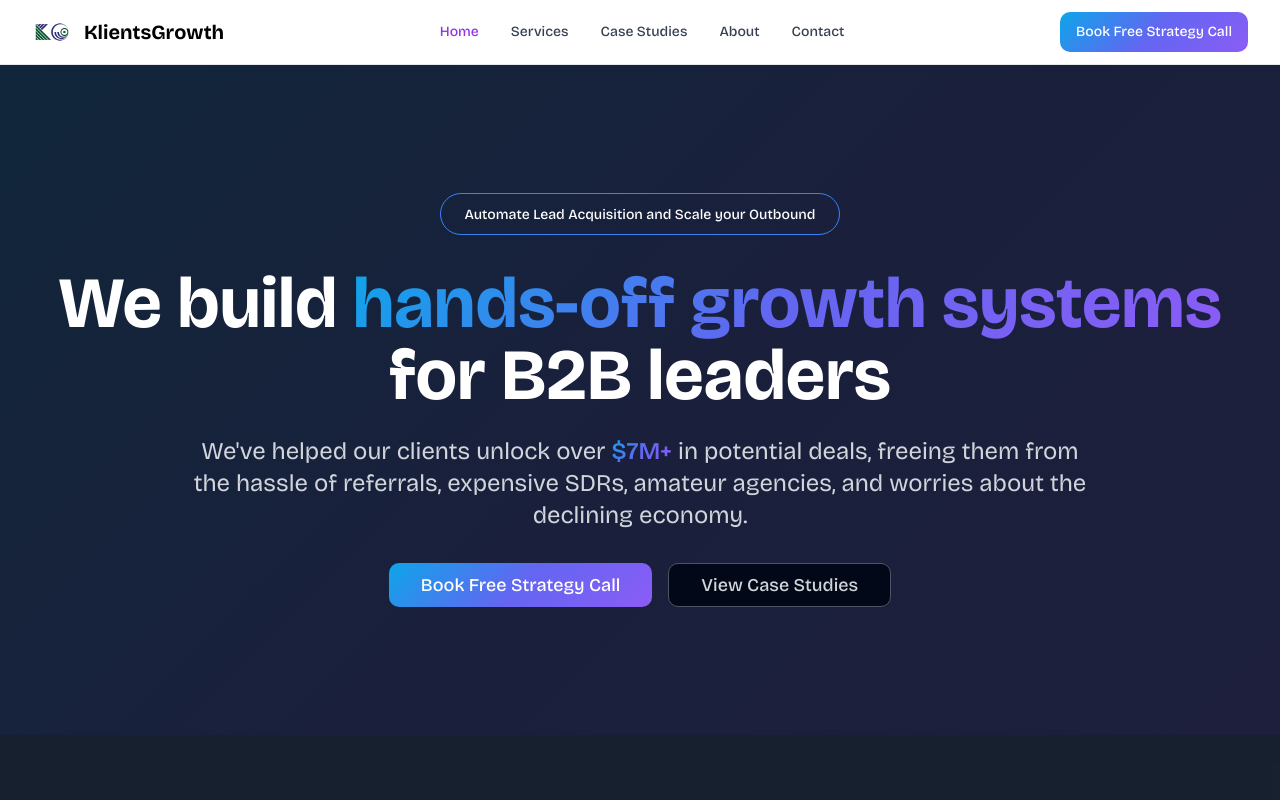
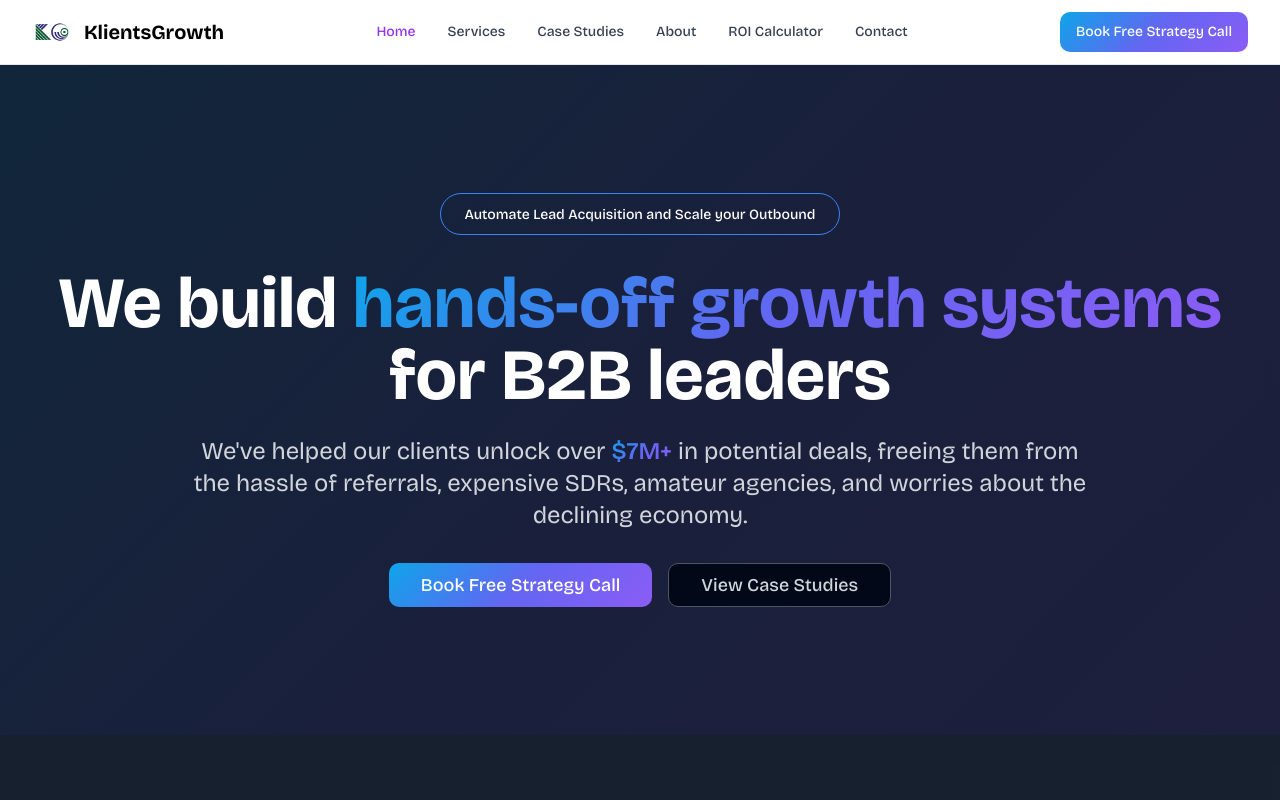
Before and after one commit to harsh719/growth-flow-klients, a React (Vite) app: page / in a window 1280 px wide. Shown: the top 800 px of the page. Built offline with nearby package versions, Linux system fonts and the light colour scheme.

Commit message:
Add ROI Calculator link to header
Added a link to the ROI Calculator page in the header navigation.

```diff
--- a/src/components/Header.tsx
+++ b/src/components/Header.tsx
@@ -13,6 +13,7 @@ const Header = () => {
     { name: 'Services', href: '/services' },
     { name: 'Case Studies', href: '/case-studies' },
     { name: 'About', href: '/about' },
+    { name: 'ROI Calculator', href: '/roi-calculator' },
     { name: 'Contact', href: '/contact' },
   ];
 
```
